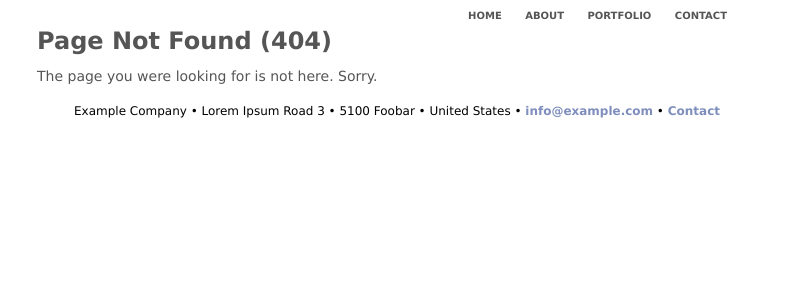
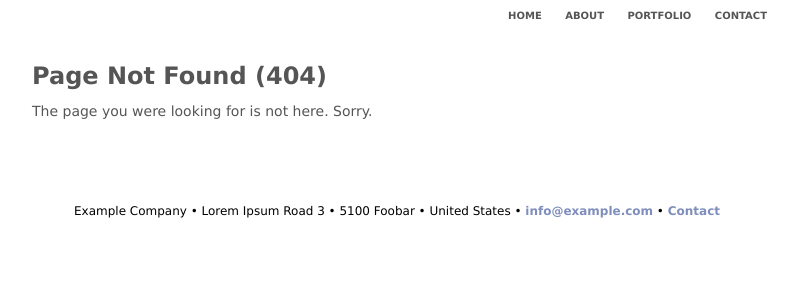
Before and after one commit to ndarville/jekyll-boilerplate, a Jekyll site: the page built from 404/index.html, in a window 1280 px wide. Shown: the top 300 px of the page, without its empty margins (243-1041 px from the left). Built offline with Jekyll 4.4.1, drawn with Linux system fonts in a browser that asks for light colours.

Commit message:
Fixed typo with minus instead of plus

```diff
--- a/static/css/style.css
+++ b/static/css/style.css
@@ -17,7 +17,7 @@
 
 #container {
   margin: 0 auto;
-  width: 760px; }
+  width: 800px; }
 
 #padder {
   /**
@@ -32,7 +32,7 @@
   -webkit-box-sizing: border-box;
   -moz-box-sizing: border-box;
   box-sizing: border-box;
-  margin: 0 20px; }
+  margin: 0; }
 
 .row {
   width: 100%;
@@ -49,7 +49,7 @@
   width: 100%;
   display: inline-block;
   float: left;
-  padding: 0;
+  padding: 2.5em;
   /**
       http://css-tricks.com/box-sizing/
 
--- a/static/css/style.scss
+++ b/static/css/style.scss
@@ -107,7 +107,7 @@
     @if $boxPadding != 0 {
         width: $containerWidth
     } @else {
-        width: $containerWidth - 2*$padding;
+        width: $containerWidth + 2*$padding;
     }
 }
 
```
